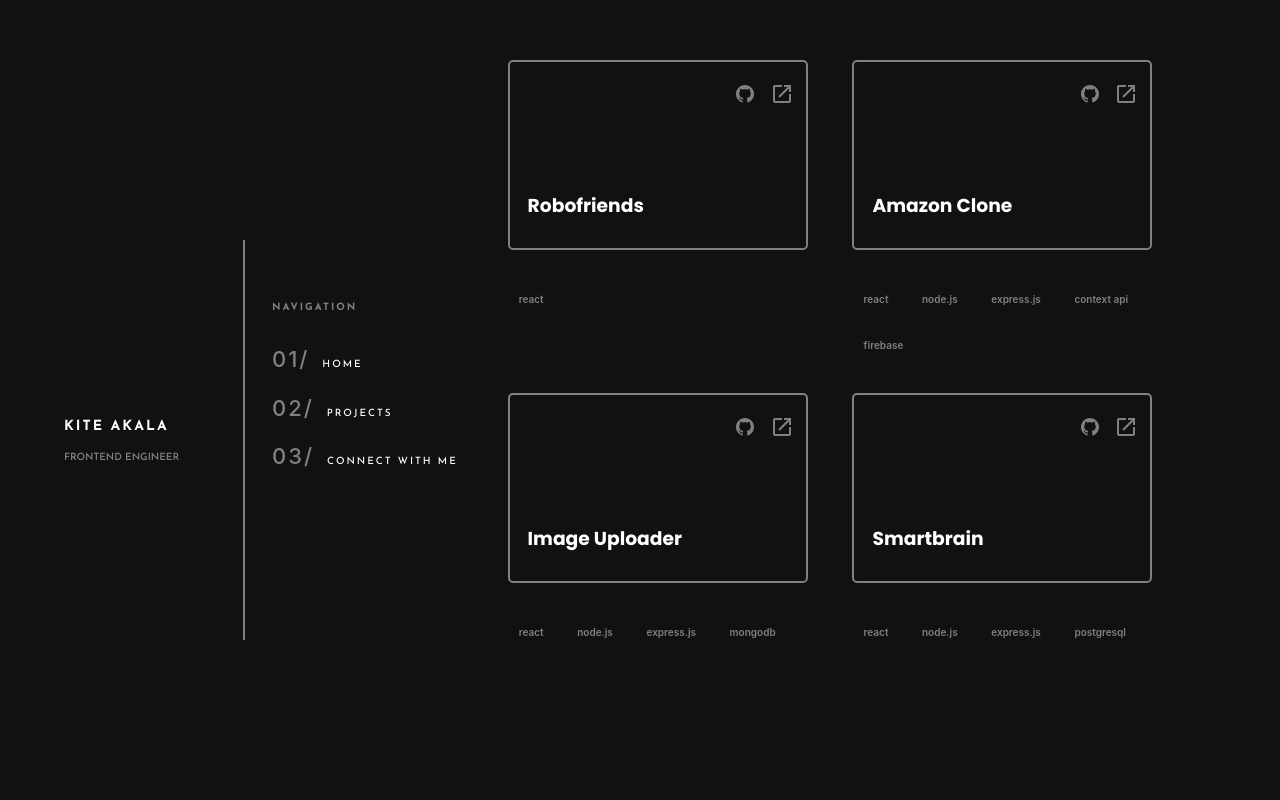
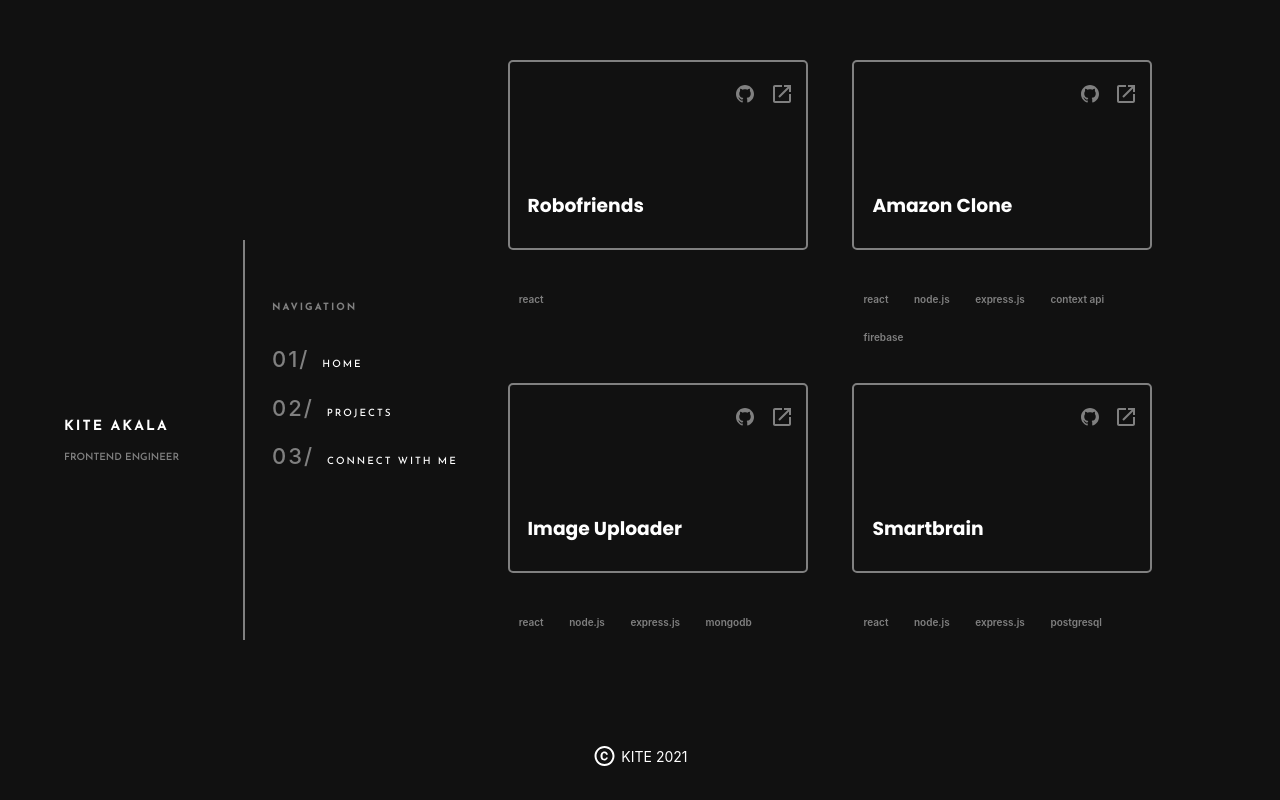
Before and after one commit to sambabib/portfoliov3, a React (Create React App) app: page /projects in a window 1280 px wide. Built offline with nearby package versions, Linux system fonts and the light colour scheme.

Commit message:
fixed mobile ...v2

```diff
--- a/src/App.css
+++ b/src/App.css
@@ -16,3 +16,37 @@
   margin: 1rem;
   padding: .5rem;
 }
+
+@media (max-width: 600px) {
+  .footer-txt {
+    color: #fff;
+    font-size: 14px;
+    text-transform: uppercase;
+    margin-top: 4rem;
+    margin-bottom: 2rem;
+    display: flex;
+    flex-direction: row;
+    gap: 0.3rem;
+    justify-content: center;
+    align-items: center;
+  }
+}
+
+@media (min-width: 760px) {
+  .footer-txt {
+    position: absolute;
+    bottom: 0;
+    left: 50%;
+    transform: translateX(-50%);
+    color: #fff;
+    font-size: 14px;
+    text-transform: uppercase;
+    margin-top: 4rem;
+    margin-bottom: 2rem;
+    display: flex;
+    flex-direction: row;
+    gap: 0.3rem;
+    justify-content: center;
+    align-items: center;
+  }
+}
--- a/src/App.js
+++ b/src/App.js
@@ -6,8 +6,9 @@
 import Projects from './Components/Projects/Projects';
 import Socials from './Components/Socials/Socials';
 import useMobile from './Utils/Mobile/useMobile';
+import MobileHeader from './Components/MobileHeader/MobileHeader';
+import copyright from './Images/copyright.svg';
 import './App.css';
-import MobileHeader from './Components/MobileHeader/MobileHeader';
 
 const routes = [
   {
@@ -29,6 +30,7 @@
 
 const App = () => {
   const { width } = useMobile();
+  const date = new Date().getFullYear();
 
   return (
     <>
@@ -69,6 +71,10 @@
           </div>
         </Router>
       )}
+      <div className='footer-txt'>
+        <img src={copyright} alt='copyright' />
+        <p>Kite {date}</p>
+      </div>
     </>
   );
 };
--- a/src/Components/Projects/Projects.scss
+++ b/src/Components/Projects/Projects.scss
@@ -48,10 +48,10 @@
   .project-stack {
     display: flex;
     width: 300px;
-    height: 50px;
+    height: 40px;
     flex-direction: row;
     flex-wrap: wrap;
-    gap: 0.7rem;
+    gap: 0.2rem;
     margin-bottom: 1rem;
   }
 }
--- a/src/Components/Socials/Socials.scss
+++ b/src/Components/Socials/Socials.scss
@@ -43,7 +43,7 @@
       margin-top: -1.9rem !important;
       margin-bottom: .8rem !important;
       text-align: left;
-      padding: 1rem 1.4rem;
+      padding: 1rem 1.5rem;
     }
   }
 }
@@ -61,6 +61,9 @@
       width: 100% !important;
       position: relative;
       bottom: 0;
+      display: flex;
+      flex-direction: row;
+      gap: 1.9rem;
     }
 
     .connect-links {
--- a/src/Utils/Tags/Tags.scss
+++ b/src/Utils/Tags/Tags.scss
@@ -6,13 +6,15 @@
   flex-wrap: wrap;
   gap: 1rem;
   font-size: 10px;
+  justify-content: flex-start;
+
+  @media (max-width: 600px) {
+    // border: 2px solid blue;
+  }
 
   .tag-name {
     font-family: 'Poppins' sans-serif;
     font-weight: 600;
-    // background: #1982fc;
-    // color: #b3e6f4;
-    // border-radius: 30px;
     color: gray;
     padding: 0.7rem;
   }
```
Also changed, not shown: src/Images/copyright.svg (added).
